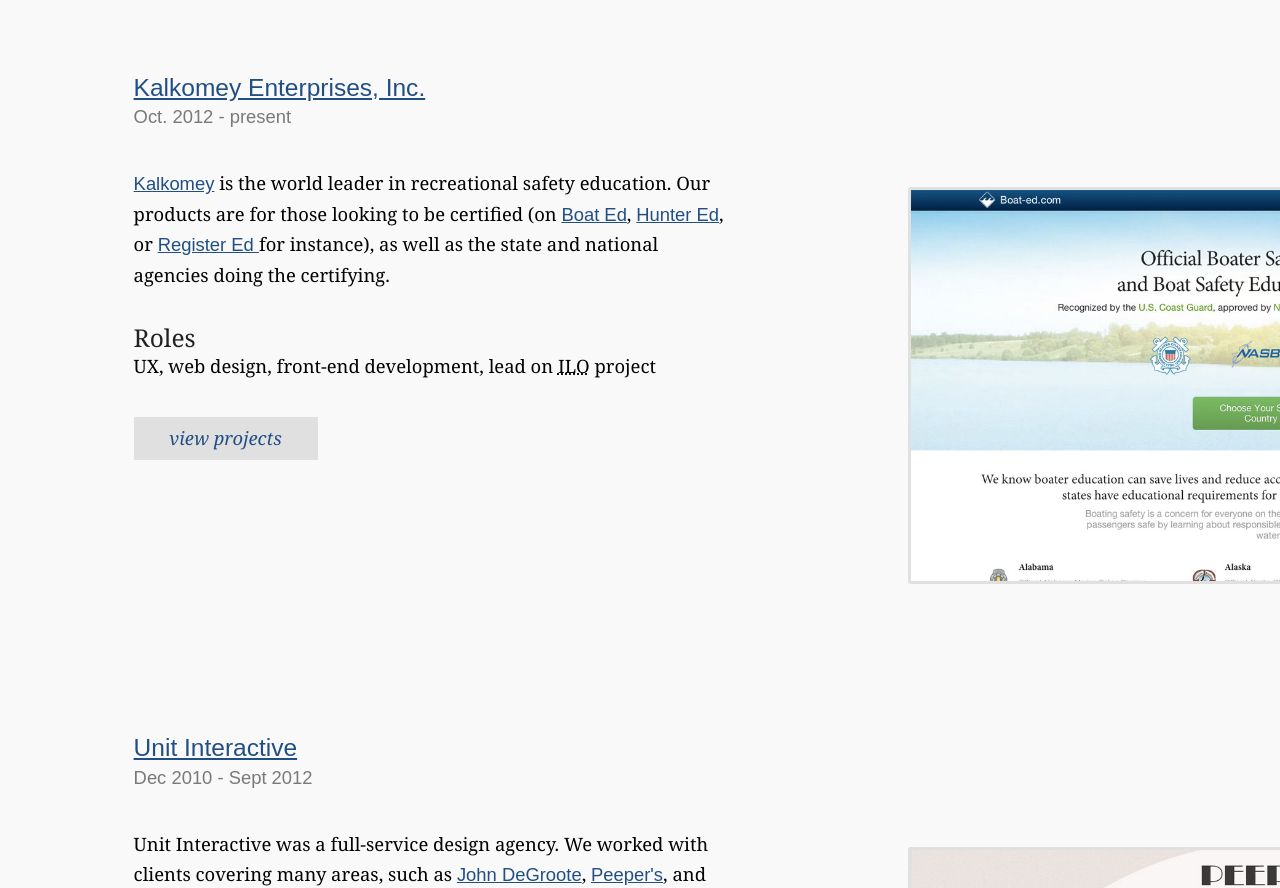
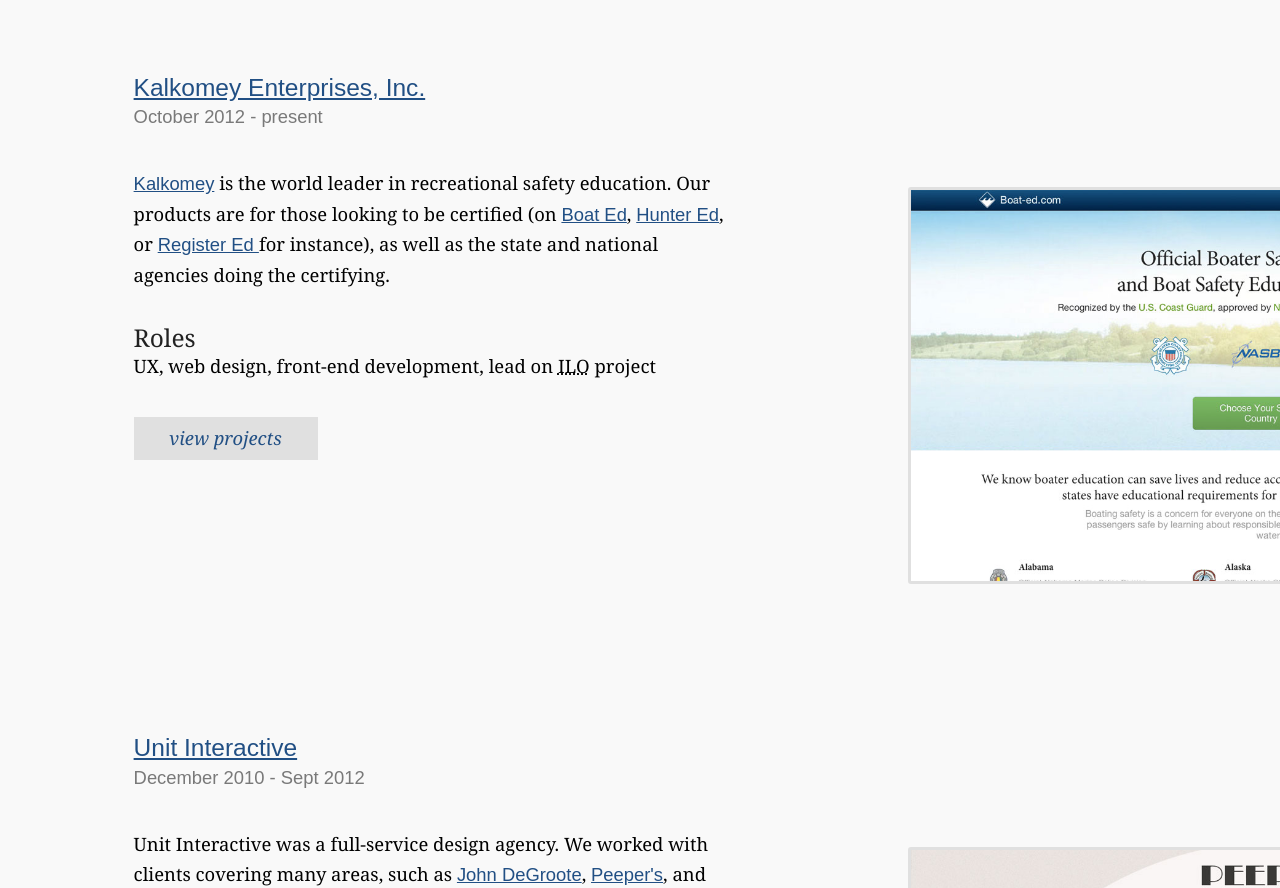
Before and after one commit to WriteEditor/ryan-rushing, a Jekyll site: the page built from work.html, in a window 1280 px wide and 1400 px high. Shown: the part 289-1177 px from the top of the window. Built offline with Jekyll 4.4.1, drawn with Linux system fonts in a browser that asks for light colours; nearby versions of some CDN libraries; Markdown is read by kramdown in place of the engine named in the settings.

Commit message:
adjusted the way dates are displayed

```diff
--- a/_layouts/global.html
+++ b/_layouts/global.html
@@ -14,7 +14,7 @@
 	<header>
 		<h1 class="fade-3">{{ page.title }}</h1>
 		{% if page.date %}
-			<h2>{{ page.date | date: "%B %d, %Y" }}</h1>
+			<h2 class="date fade-5">{{ page.date | date: "%B %d, %Y" }}</h1>
 		{% endif %}
 		<aside>
 			{% include social.html %}
--- a/work.html
+++ b/work.html
@@ -10,7 +10,7 @@
 			<h2 class="fade-4">
 				<a href="kalkomey">Kalkomey Enterprises, Inc.</a>
 			</h2>
-			<h3 class="fade-4">Oct. 2012 - present</h3>
+			<h3 class="fade-4 date">October 2012 - present</h3>
 		</div>
 		<div class="fade-4 info">
 			<p>
@@ -36,7 +36,7 @@
 			<h2 class="fade-4">
 				<a href="unit-interactive">Unit Interactive</a>
 			</h2>
-			<h3 class="fade-4">Dec 2010 - Sept 2012</h3>
+			<h3 class="fade-4">December 2010 - Sept 2012</h3>
 		</div>
 		<div class="info fade-4">
 			<p>
```
Also changed, not shown: _assets/_layout.scss (+7 -0 lines).
